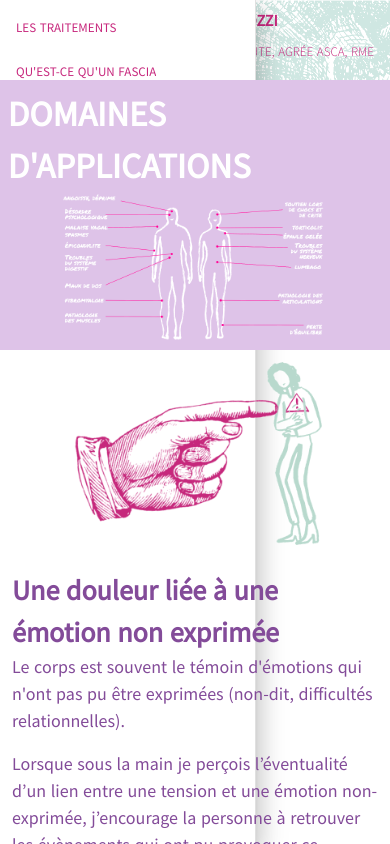
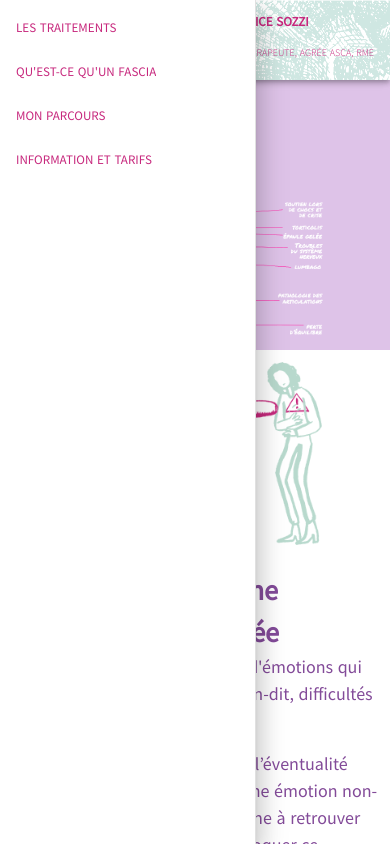
Before and after one commit to romanoe/alicesozzi, a Nuxt app: page /traitements in a window 390 px wide. Both pictures are taken after a click on the button 28 px from the left and 28 px from the top of the page. Shown: the top 844 px of the page. Built offline with nearby package versions, Linux system fonts and the light colour scheme.

Commit message:
mobile friendly

```diff
--- a/components/Header.vue
+++ b/components/Header.vue
@@ -1,5 +1,15 @@
 <!-- Style -->
 <style>
+.menu {
+  text-align: center;
+  width: 100%;
+  background-color: rgba(152, 227, 213, 0.5);
+  height: 44px;
+  line-height: 44px;
+  font-weight: bold;
+  font-size: medium;
+}
+
 .title {
   font-weight: bold;
   font-size: medium;
@@ -10,16 +20,38 @@
   font-size: small;
 }
 
+.title-mobile {
+  font-weight: bold;
+  font-size: small;
+}
+
+.subtitle-mobile {
+  font-weight: 300;
+  font-size: x-small;
+}
+
 #header {
   padding: 20px 20px 20px 20px;
+}
+
+
+header .v-app-bar {
+  background-color: rgba(255, 255, 255, 0.5) !important;
+  height: 5% !important;
+}
+
+v-toolbar__content {
+  background-color: rgba(255, 255, 255, 0.5) !important;
+  height: 5% !important;
 }
 
 </style>
 
 
-<!-- Template -->
 <template>
 <div>
+  <!-- Menu desktop -->
+  <div v-if="$device.isDesktop">
     <NuxtLink to="/">
       <div id = "header">
         <v-row>
@@ -36,13 +68,71 @@
         </v-row>
       </div>
     </NuxtLink>
-  <Menu />
+    <div class="menu">
+        <NuxtLink v-for="(item, i) in items" :key="i" :to=item.link>
+          {{ item.title }}
+        </NuxtLink>
+    </div>
+  </div>
+
+  <!-- Menu mobile -->
+  <div v-else-if="$device.isMobile">
+      <v-app-bar color="rgba(255, 255, 255, 0.5)" prominent>
+        <v-app-bar-nav-icon @click.stop="drawer = !drawer"></v-app-bar-nav-icon>
+        <v-spacer></v-spacer>
+        <NuxtLink to="/">
+          <h5 class='text-alice'>
+            <span class='title-mobile'> CABINET DE SOINS ALICE SOZZI</span>
+            <br>
+            <span class='subtitle-mobile'>PSYCHOLOGUE ET FASCIATHÉRAPEUTE, AGRÉE ASCA, RME</span>
+          </h5>
+        </NuxtLink>
+        <v-navigation-drawer v-model="drawer" absolute temporary height="100vh" hide-overlay>
+          <v-list nav dense>
+            <v-list-item-group v-model="group" active-class="deep-purple--text text--accent-4">
+              <v-list-item v-for="(item, i) in items" :key="i">
+                <NuxtLink :to=item.link>
+                  <v-list-item-title>{{ item.title }}</v-list-item-title>
+                </NuxtLink>
+              </v-list-item>
+            </v-list-item-group>
+          </v-list>
+        </v-navigation-drawer>
+      </v-app-bar>
+  </div>
 
 </div>
 </template>
 
-
 <!-- Script -->
 <script>
-export default {};
+export default {
+  data: () => ({
+    items: [{
+        title: "LES TRAITEMENTS",
+        link: "/traitements"
+      },
+      {
+        title: "QU'EST-CE QU'UN FASCIA",
+        link: "/fascia"
+      },
+      {
+        title: "MON PARCOURS",
+        link: "/mon-parcours"
+      },
+      {
+        title: "INFORMATION ET TARIFS",
+        link: "/info-tarifs"
+      },
+
+    ],
+    drawer: false,
+    group: null,
+  }),
+  watch: {
+    group() {
+      this.drawer = false
+    },
+  },
+}
 </script>
--- a/components/HeaderMobile.vue
+++ /dev/null
@@ -1,33 +0,0 @@
-<!-- Style -->
-<style>
-
-.title-mobile {
-  font-weight: bold;
-  font-size: medium;
-}
-
-.subtitle-mobile {
-  font-weight: 300;
-  font-size: small;
-}
-
-.v-application .black{
-  background-color: rgba(255, 255, 255, 0.5) !important;
-
-}
-</style>
-
-
-
-<!-- Template -->
-<template>
-<div>
-  <MenuMobile/>
-</div>
-</template>
-
-
-<!-- Script -->
-<script>
-export default {};
-</script>
--- a/components/MenuMobile.vue
+++ /dev/null
@@ -1,84 +0,0 @@
-
-<!-- Style -->
-<style>
-
-
-</style>
-
-
-<template>
-<div class='menu-mobile'>
-
-  <v-app-bar color="black accent-4" prominent>
-
-    <v-app-bar-nav-icon @click.stop="drawer = !drawer"></v-app-bar-nav-icon>
-
-<v-spacer></v-spacer>
-<NuxtLink to="/">
-  <h5 class='text-alice'>
-    <span class='title-mobile'> CABINET DE SOINS ALICE SOZZI</span>
-    <br>
-    <span class='subtitle-mobile'>PSYCHOLOGUE ET FASCIATHÉRAPEUTE, AGRÉE ASCA, RME</span>
-  </h5>
-
-</NuxtLink>
-
-
-    <v-navigation-drawer v-model="drawer" absolute temporary height="100vh" hide-overlay>
-
-      <v-list nav dense>
-        <v-list-item-group
-          v-model="group"
-          active-class="deep-purple--text text--accent-4"
-        >
-        <v-list-item v-for="(item, i) in items" :key="i">
-          <NuxtLink :to=item.link>
-            <v-list-item-title>{{ item.title }}</v-list-item-title>
-          </NuxtLink>
-        </v-list-item>
-      </v-list-item-group>
-      </v-list>
-    </v-navigation-drawer>
-
-
-  </v-app-bar>
-</div>
-</template>
-
-
-<!-- Script -->
-<script>
-export default {
-  data: () => ({
-    items: [{
-        title: "LES TRAITEMENTS",
-        link: "/traitements"
-      },
-      {
-        title: "QU'EST-CE QU'UN FASCIA",
-        link: "/fascia"
-      },
-      {
-        title: "MON PARCOURS",
-        link: "/mon-parcours"
-      },
-      {
-        title: "INFORMATION ET TARIFS",
-        link: "/info-tarifs"
-      },
-      {
-        title: "CONTACT",
-        link: "/contact"
-      },
-
-    ],
-    drawer : false,
-    group : null,
-  }),
-  watch: {
-     group () {
-       this.drawer = false
-     },
-   },
-}
-</script>
--- a/layouts/default.vue
+++ b/layouts/default.vue
@@ -1,36 +1,3 @@
-<template>
-<div>
-
-
-
-  <v-app>
-
-<!-- Backgroun image top-->
-    <div class='img-background-header'>
-      <img src='~/assets/img/home_Fruitgrenade@2x.png' />
-    </div>
-
-<!-- Header -->
-    <Header />
-
-
-<!-- Main content (pages) -->
-    <v-main>
-      <Nuxt />
-    </v-main>
-
-<!-- Footer -->
-    <Footer />
-
-<!-- Bacground image botton -->
-    <div class='img-background-footer'>
-      <img src='~/assets/img/AliceSozzi_plantes@2x.png' />
-    </div>
-  </v-app>
-
-</div>
-</template>
-
 <style>
 html {
   font-family:
@@ -50,9 +17,9 @@ body {
 }
 
 .v-application {
-    font-family:'Source Sans Pro',
+  font-family: 'Source Sans Pro',
     sans-serif !important;
-    line-height: 1.5;
+  line-height: 1.5;
 }
 
 
@@ -109,4 +76,45 @@ a {
   z-index: 1
 }
 
+p {
+  color: #834B99;
+  font-size: large;
+}
+
+
+header {
+  height: 80px !important;
+}
 </style>
+
+
+
+<template>
+<div>
+
+  <!-- App -->
+  <v-app>
+    <!-- Backgroun image top-->
+    <div class='img-background-header'>
+      <img src='~/assets/img/home_Fruitgrenade@2x.png' />
+    </div>
+
+    <!-- Header -->
+    <Header />
+
+    <!-- Main content (pages) -->
+    <v-main>
+      <Nuxt />
+    </v-main>
+
+    <!-- Footer -->
+    <Footer />
+
+    <!-- Background image botton -->
+    <div class='img-background-footer'>
+      <img src='~/assets/img/AliceSozzi_plantes@2x.png' />
+    </div>
+  </v-app>
+
+</div>
+</template>
--- a/layouts/mobile.vue
+++ /dev/null
@@ -1,62 +0,0 @@
-<template>
-<div>
-
-
-<v-app>
-    <!-- Backgroun image top-->
-    <div class='img-background-header'>
-      <img src='~/assets/img/home_Fruitgrenade@2x.png' />
-    </div>
-
-    <!-- Header -->
-    <HeaderMobile />
-
-    <!-- Main content (pages) -->
-    <v-main>
-      <Nuxt />
-    </v-main>
-
-    <!-- Footer -->
-    <Footer />
-
-    <!-- Bacground image botton -->
-    <div class='img-background-footer'>
-      <img src='~/assets/img/AliceSozzi_plantes@2x.png' />
-    </div>
-  </v-app>
-
-</div>
-</template>
-
-<style>
-
-h4 {
-  font-family: 'Source Sans Pro', sans-serif;
-  font-weight: 300;
-  color: #C7287D;
-}
-
-.img-background-header {
-  position: relative;
-  z-index: -1;
-}
-
-.img-background-header img {
-  position: absolute;
-  top: 0px;
-  right: 0px;
-
-}
-
-p {
-  color : #834B99;
-  font-size: large;
-}
-
-
-header
-{
-  height: 80px !important;
-}
-
-</style>
--- a/pages/fascia.vue
+++ b/pages/fascia.vue
@@ -24,8 +24,8 @@
 
 
 <template>
-<div>
-  <div class='section-title'><span id='title'>QU'EST-CE QU'UN FASCIA ? </span></div>
+<div id="hidden">
+  <div class='section-title' ><span id='title'>QU'EST-CE QU'UN FASCIA ? </span></div>
   <v-container>
     <p>Les fascias sont des membranes translucides présentes absolument partout dans notre corps. Elles représentent environ 20% du poids de notre corps, et enveloppent, relient entre eux tous les éléments de notre organisme comme les muscles, les
       os, les organes y compris le cerveau et les vaisseaux sanguins.</p>
@@ -40,6 +40,6 @@
 
 <script>
 export default {
-  layout: (ctx) => ctx.$device.isMobile ? 'mobile' : 'default'
+  layout: 'default'
 }
 </script>
--- a/pages/index.vue
+++ b/pages/index.vue
@@ -11,7 +11,6 @@
   opacity: 0.8;
   height: auto;
   text-align: center;
-  /* padding: 3% 0 3% 0; */
 
 }
 
@@ -167,6 +166,6 @@
 
 <script>
 export default {
-  layout: (ctx) => ctx.$device.isMobile ? 'mobile' : 'default'
+  layout: 'default'
 }
 </script>
--- a/pages/info-tarifs.vue
+++ b/pages/info-tarifs.vue
@@ -18,7 +18,7 @@
 }
 </style>
 <template>
-<div>
+<div id="hidden">
 
 
   <v-container>
--- a/pages/mon-parcours.vue
+++ b/pages/mon-parcours.vue
@@ -33,7 +33,7 @@ table {
 
 
 <template>
-<div>
+<div id="hidden">
 
   <div class='section-title'><span id='title'>MON PARCOURS</span></div>
   <v-container>
@@ -151,6 +151,6 @@ table {
 
 <script>
 export default {
-  layout: (ctx) => ctx.$device.isMobile ? 'mobile' : 'default'
+  layout: 'default'
 }
 </script>
--- a/pages/traitements.vue
+++ b/pages/traitements.vue
@@ -3,6 +3,8 @@
   background-color: #DEC3E8;
   height: auto;
   padding: 2%;
+  z-index: -1;
+  position: relative;
 }
 
 #title-traitement {
@@ -16,6 +18,15 @@
   font-weight: 600;
   color: #834B99;
 
+}
+
+#img-traitement {
+  z-index: -1;
+}
+
+#hidden {
+    z-index: -1;
+    position: relative;
 }
 
 #pink {
@@ -35,9 +46,9 @@
 
   <div v-if="$device.isMobile">
   <v-container>
-    <v-row justify="center" align="center">
+    <v-row justify="center" align="center" id = "hidden">
       <v-col cols=12   md=6 sm=1>
-        <v-img :src='require("~/assets/img/AliceSozzi_douleur1@2x.png")' aspect-ratio="2" contain></v-img>
+        <v-img id="img-traitement" :src='require("~/assets/img/AliceSozzi_douleur1@2x.png")' aspect-ratio="2" contain></v-img>
       </v-col>
       <v-col cols=12  md=6 sm=1>
         <span class='title-paragraph'> Une douleur liée à une émotion non exprimée</span>
@@ -50,9 +61,9 @@
 </v-container>
 
 <v-container>
-    <v-row justify="center"  align="center">
+    <v-row justify="center"  align="center" id = "hidden">
       <v-col cols=12  md=6 sm=1>
-        <v-img :src='require("~/assets/img/AliceSozzi_douleur2@2x.png")' aspect-ratio="2" contain></v-img>
+        <v-img id="img-traitement" :src='require("~/assets/img/AliceSozzi_douleur2@2x.png")' aspect-ratio="2" contain></v-img>
       </v-col>
       <v-col cols=12  md=6 sm=1>
         <span class='title-paragraph'> Une douleur sans douleur </span>
@@ -65,9 +76,9 @@
 
 
   <v-container>
-    <v-row  align="center">
+    <v-row  align="center" id = "hidden">
       <v-col cols=12 md=6 sm=1>
-        <v-img :src='require("~/assets/img/AliceSozzi_douleur3@2x.png")' aspect-ratio="1.5" contain></v-img>
+        <v-img id="img-traitement" :src='require("~/assets/img/AliceSozzi_douleur3@2x.png")' aspect-ratio="1.5" contain></v-img>
       </v-col>
       <v-col cols=12  md=6 sm=1>
         <span class='title-paragraph'>Une douleur sans choc</span>
@@ -95,9 +106,9 @@
 
 <div v-else-if="$device.isDesktop">
   <v-container>
-    <v-row justify="center" align="center">
+    <v-row justify="center" align="center" id = "hidden">
       <v-col cols=12   md=6 sm=1>
-        <v-img :src='require("~/assets/img/AliceSozzi_douleur1@2x.png")' aspect-ratio="2" contain></v-img>
+        <v-img id="img-traitement" :src='require("~/assets/img/AliceSozzi_douleur1@2x.png")' aspect-ratio="2" contain></v-img>
       </v-col>
       <v-col cols=12  md=6 sm=1>
         <span class='title-paragraph'> Une douleur liée à une émotion non exprimée</span>
@@ -111,7 +122,7 @@
 
 
 <v-container>
-    <v-row justify="center" align="center">
+    <v-row justify="center" align="center" id = "hidden">
       <v-col cols=12  md=6 sm=1>
         <span class='title-paragraph'> Une douleur sans douleur </span>
         <p>Lorsque le corps reçoit un choc physique ou émotionnel, il se crispe et se désensibilise. Cela le protège d’une douleur qui serait trop intense. Mais en même temps, il se prive de cette extraordinaire sensibilité perceptive qui fait que le corps dit, informe, alerte d’un dysfonctionnement.
@@ -119,16 +130,16 @@
         <p><b>Par mon approche corporelle, je resensibilise les tissus et contribue à la restauration de la capacité sensorielle. </b></p>
       </v-col>
       <v-col cols=12  md=6 sm=1>
-        <v-img :src='require("~/assets/img/AliceSozzi_douleur2@2x.png")' aspect-ratio="2" contain></v-img>
+        <v-img id="img-traitement" :src='require("~/assets/img/AliceSozzi_douleur2@2x.png")' aspect-ratio="2" contain></v-img>
       </v-col>
     </v-row>
   </v-container>
 
 
   <v-container>
-    <v-row justify="center" align="center">
+    <v-row justify="center" align="center" id = "hidden">
       <v-col cols=12 md=6 sm=1>
-        <v-img :src='require("~/assets/img/AliceSozzi_douleur3@2x.png")' aspect-ratio="1.5" contain></v-img>
+        <v-img  id="img-traitement" :src='require("~/assets/img/AliceSozzi_douleur3@2x.png")' aspect-ratio="1.5" contain></v-img>
       </v-col>
       <v-col cols=12  md=6 sm=1>
         <span class='title-paragraph'>Une douleur sans choc</span>
@@ -160,6 +171,6 @@
 
 <script>
 export default {
-  layout: (ctx) => ctx.$device.isMobile ? 'mobile' : 'default'
+  layout: 'default'
 }
 </script>
```
Also changed, not shown: components/Menu.vue (deleted, +0 -38 lines), 6 other files (tests, documents, lock files or other folders). Lines whose indentation alone changed are shown as unchanged.
